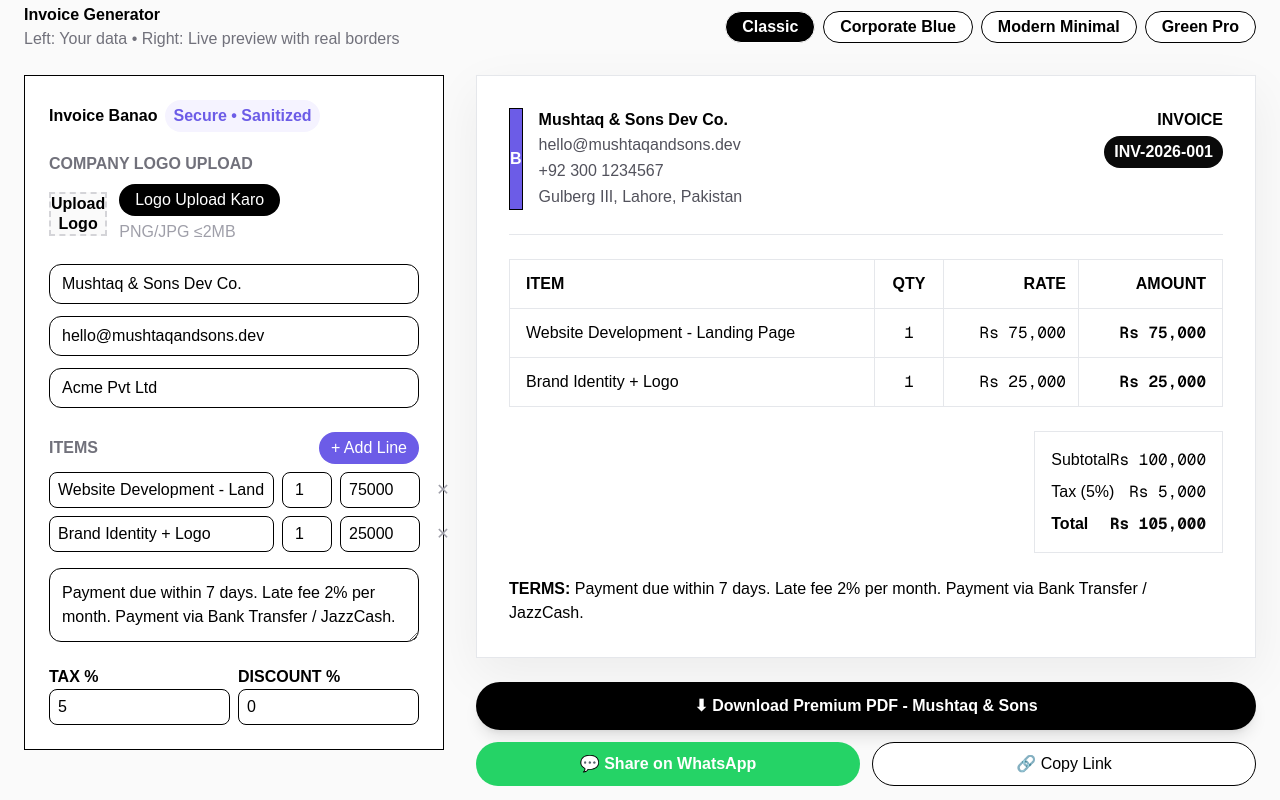
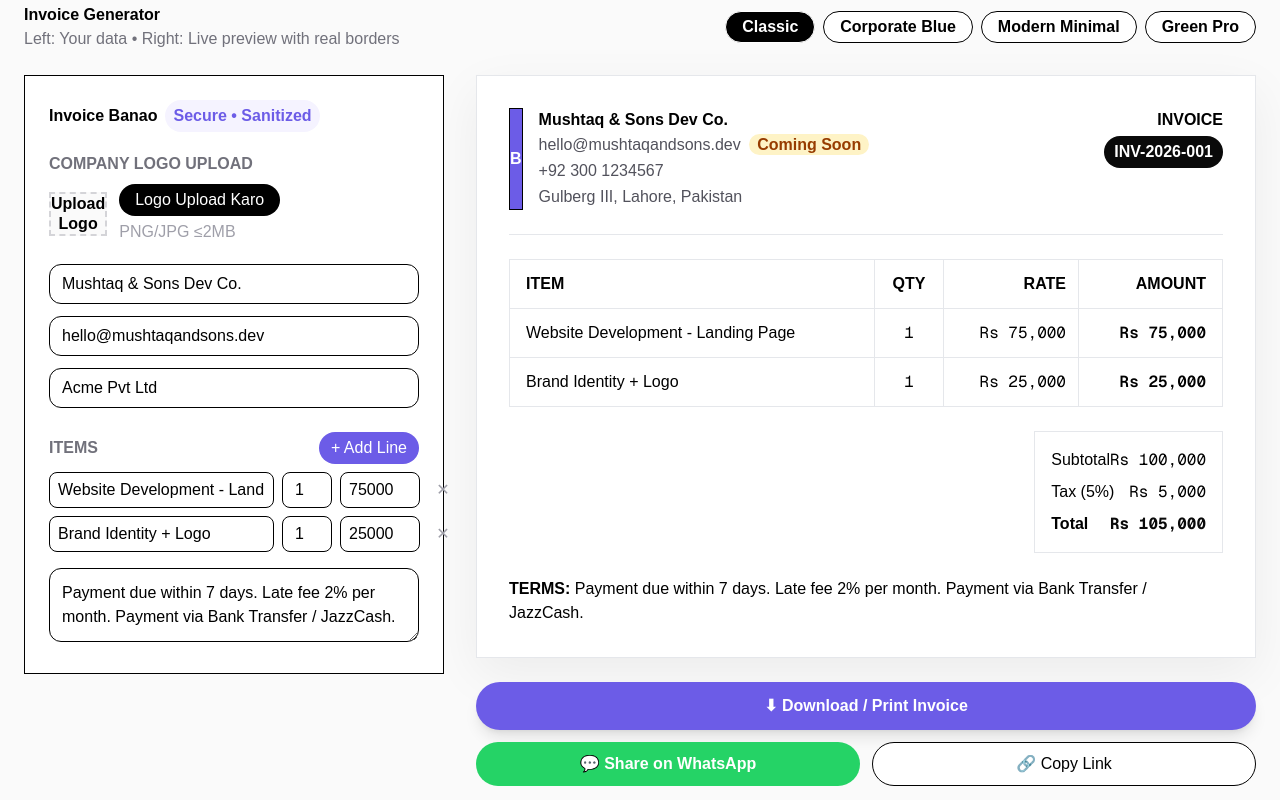
Before and after one commit to mushtaqandsonsdev/billbanao, a Next.js app: page / in a window 1280 px wide. Shown: the part 640-1440 px from the top of the page. Built offline with nearby package versions, Linux system fonts and the light colour scheme.

Commit message:
Final BillBanao - My Design + WhatsApp Fixed

```diff
--- a/app/page.tsx
+++ b/app/page.tsx
@@ -1,6 +1,5 @@
 "use client";
 import React, { useState, useRef, useEffect } from "react";
-import jsPDF from "jspdf";
 
 type Item = { id: string; name: string; qty: number; rate: number };
 type Theme = "classic" | "corporate" | "minimal" | "Green";
@@ -53,18 +52,15 @@ export default function BillBanaoFinal() {
     { id: "2", name: "Brand Identity + Logo", qty: 1, rate: 25000 },
   ]);
   const [tax, setTax] = useState(5);
-  const [discount, setDiscount] = useState(0);
-
   const subtotal = items.reduce((s, i) => s + i.qty * i.rate, 0);
   const taxAmt = (subtotal * tax) / 100;
-  const discAmt = (subtotal * discount) / 100;
-  const total = subtotal + taxAmt - discAmt;
+  const total = subtotal + taxAmt;
   const T = themes[theme];
 
   const handleLogo = (e: React.ChangeEvent<HTMLInputElement>) => {
     const file = e.target.files?.[0];
     if (file) {
-      if(file.size > 2*1024*1024){ alert("Logo must be <2MB"); return; }
+      if (file.size > 2 * 1024 * 1024) { alert("Logo must be <2MB"); return; }
       const reader = new FileReader();
       reader.onload = (ev) => setLogo(ev.target?.result as string);
       reader.readAsDataURL(file);
@@ -75,82 +71,21 @@ export default function BillBanaoFinal() {
   const updateItem = (id: string, p: Partial<Item>) => setItems(items.map((i) => (i.id === id? {...i,...p } : i)));
   const removeItem = (id: string) => setItems(items.filter((i) => i.id!== id));
 
-  const downloadPremiumPDF = () => {
-    const doc = new jsPDF();
-    const pageWidth = doc.internal.pageSize.getWidth();
-
-    // Header Gold Bar
-    doc.setFillColor(255, 199, 0);
-    doc.rect(0, 0, pageWidth, 8, "F");
-
-    doc.setFontSize(22);
-    doc.setTextColor(0,0,0);
-    doc.setFont("helvetica","bold");
-    doc.text("INVOICE", 14, 20);
-
-    doc.setFontSize(10);
-    doc.setFont("helvetica","normal");
-    doc.text(`${business.name}`, 14, 28);
-    doc.text(`${business.email} | ${business.phone}`, 14, 33);
-    doc.text(`Invoice: ${meta.number} | Date: ${meta.date}`, pageWidth-14, 28, { align: "right" });
-    doc.text(`Due: ${meta.due}`, pageWidth-14, 33, { align: "right" });
-
-    doc.setFont("helvetica","bold");
-    doc.text("Bill To:", 14, 45);
-    doc.setFont("helvetica","normal");
-    doc.text(`${client.name}`, 14, 50);
-    doc.text(`${client.address}`, 14, 55);
-
-    // Table
-    let y = 65;
-    doc.setFillColor(0,0,0);
-    doc.setTextColor(255,255,255);
-    doc.rect(14, y, pageWidth-28, 8, "F");
-    doc.text("ITEM", 16, y+5);
-    doc.text("QTY", 110, y+5);
-    doc.text("RATE", 130, y+5);
-    doc.text("AMOUNT", 170, y+5);
-
-    doc.setTextColor(0,0,0);
-    y += 12;
-    items.forEach(it => {
-      doc.text(it.name.substring(0,45), 16, y);
-      doc.text(it.qty.toString(), 110, y);
-      doc.text(`Rs ${it.rate.toLocaleString()}`, 130, y);
-      doc.text(`Rs ${(it.qty*it.rate).toLocaleString()}`, 170, y);
-      y += 7;
-      if(y > 270){ doc.addPage(); y = 20; }
-    });
-
-    y += 5;
-    doc.setFont("helvetica","bold");
-    doc.text(`Subtotal: Rs ${subtotal.toLocaleString()}`, pageWidth-14, y, { align: "right" });
-    y+=6;
-    doc.text(`Tax (${tax}%): Rs ${taxAmt.toLocaleString()}`, pageWidth-14, y, { align: "right" });
-    y+=8;
-    doc.setFontSize(12);
-    doc.text(`TOTAL: Rs ${total.toLocaleString()}`, pageWidth-14, y, { align: "right" });
-
-    doc.setFontSize(8);
-    doc.setFont("helvetica","normal");
-    doc.setTextColor(100,100,100);
-    doc.text(`Terms: ${meta.terms}`, 14, 285);
-    doc.text("Crafted with love in Lahore | BillBanao.pk by Mushtaq & Sons Dev Co.", pageWidth/2, 292, { align: "center" });
-
-    doc.save(`${meta.number}-${client.name}.pdf`);
-  };
-
-  const shareWhatsApp = () => {
-    const text = `*INVOICE ${meta.number}* from ${business.name}\n\nClient: ${client.name}\nTotal: Rs ${total.toLocaleString()}\nDue: ${meta.due}\n\nGenerated via BillBanao.pk - by Mushtaq & Sons Dev Co.`;
-    window.open(`https://wa.me/?text=${encodeURIComponent(text)}`, "_blank");
+  // --- FIXED WHATSAPP FUNCTION ---
+  const handleWhatsAppShare = () => {
+    const itemList = items.map(it => `• ${it.name} - Rs ${(it.qty*it.rate).toLocaleString()}`).join("%0A");
+    const text = `*INVOICE ${meta.number}*%0AFrom: ${business.name}%0ATo: ${client.name}%0A%0A${itemList}%0A%0ATotal: Rs ${total.toLocaleString()}%0A%0AGenerated by BillBanao.pk - Mushtaq & Sons Dev Co.`;
+    // This opens WhatsApp with pre-filled message, works on mobile + desktop
+    window.open(`https://wa.me/?text=${text}`, "_blank");
   };
 
   return (
     <div className="min-h-screen bg-white text-black selection:bg-[#6C5CE7]/20">
+      {/* NAV - SAME AS YOUR SCREENSHOT */}
       <nav className="sticky top-0 z-40 bg-white/80 backdrop-blur-xl border-b border-zinc-100">
         <div className="max-w- mx-auto px-6 h- flex justify-between items-center">
-          <div className="flex items-center gap-3">
-            {logo? <img src={logo} className="w-10 h-10 rounded-xl object-contain border" alt="logo" /> : <div className="w-10 h-10 rounded-xl bg-[#6C5CE7] text-white font-black flex items-center justify-center">B</div>}
+          <div className="flex items-center gap-2">
+            <div className="w-10 h-10 rounded-xl bg-[#6C5CE7] text-white font-black flex items-center justify-center">B</div>
             <b className="text- tracking-[-0.02em]">BillBanao</b>
           </div>
           <div className="hidden md:flex gap-6 text- font-medium">
@@ -163,6 +98,7 @@ export default function BillBanaoFinal() {
         </div>
       </nav>
 
+      {/* HERO - SAME AS YOUR SCREENSHOT */}
       <section className="max-w- mx-auto px-6 py-20 grid md:grid-cols-2 gap-12 items-center">
         <div>
           <div className="inline-flex items-center gap-2 px-3 py-1 rounded-full bg-[#F0FDF4] border border-[#BBF7D0] text-[#15803D] text- font-bold"><span className="w-2 h-2 rounded-full bg-green-500 animate-pulse"></span> Loved by 2,500+ Pakistani freelancers & agencies ✨</div>
@@ -176,7 +112,7 @@ export default function BillBanaoFinal() {
         </div>
         <div className="bg-[#F8F8FF] rounded- p-6 border shadow-[0_20px_60px_rgba(108,92,231,0.15)]">
           <div className="bg-white rounded- border p-5">
-            <div className="flex justify-between items-start"><div>{logo? <img src={logo} className="h-12 object-contain" alt="logo" /> : <div className="w-12 h-12 bg-[#6C5CE7] rounded-xl flex items-center justify-center text-white font-bold">B</div>}</div><div className="text-right"><div className="font-black text-">INVOICE</div><div className="text- font-mono mt-1 px-2 py-1 bg-zinc-100 rounded-full">{meta.number}</div></div></div>
+            <div className="flex justify-between items-start"><div className="w-12 h-12 rounded-xl bg-[#6C5CE7] text-white font-black flex items-center justify-center">B</div><div className="text-right"><div className="font-black text-">INVOICE</div><div className="text- font-mono mt-1 px-2 py-1 bg-zinc-100 rounded-full">{meta.number}</div></div></div>
             <hr className="my-4" />
             <table className="w-full text- border-collapse border"><thead><tr className={T.head}><th className="text-left p-2 border">DESCRIPTION</th><th className="p-2 border">QTY</th><th className="p-2 border">RATE</th><th className="p-2 border text-right">AMOUNT</th></tr></thead><tbody>{items.map((it) => (<tr key={it.id}><td className="p-2 border">{it.name}</td><td className="p-2 border text-center">{it.qty}</td><td className="p-2 border text-right">Rs {it.rate.toLocaleString()}</td><td className="p-2 border text-right font-bold">Rs {(it.qty * it.rate).toLocaleString()}</td></tr>))}</tbody></table>
             <div className="mt-3 text-right text- font-bold">TOTAL: Rs {total.toLocaleString()}</div>
@@ -184,6 +120,7 @@ export default function BillBanaoFinal() {
         </div>
       </section>
 
+      {/* GENERATOR - SAME AS YOUR SCREENSHOT + FIXED BUTTONS */}
       <section id="generator" className="bg-[#FAFAFA] border-y py-12">
         <div className="max-w- mx-auto px-6">
           <div className="flex flex-col md:flex-row justify-between gap-4 items-start md:items-center mb-6"><div><h2 className="font-bold text-">Invoice Generator</h2><p className="text- text-zinc-500">Left: Your data • Right: Live preview with real borders</p></div><div className="flex gap-2 flex-wrap">{(Object.keys(themes) as Theme[]).map((t) => (<button key={t} onClick={() => setTheme(t)} className={`px-4 h-8 rounded-full text- font-bold border ${theme === t? "bg-black text-white" : "bg-white"}`}>{themes[t].label}</button>))}</div></div>
@@ -191,29 +128,22 @@ export default function BillBanaoFinal() {
             <div className="bg-white rounded- border p-6 h-fit lg:sticky top-">
               <h3 className="font-bold flex items-center gap-2">Invoice Banao <span className="text- px-2 py-1 rounded-full bg-[#F5F3FF] text-[#6C5CE7]">Secure • Sanitized</span></h3>
               <div className="mt-5"><label className="text- font-bold uppercase text-zinc-500">Company Logo Upload</label><div className="mt-2 flex gap-3 items-center"><div onClick={() => fileRef.current?.click()} className="w- h- rounded- border-2 border-dashed border-zinc-300 bg-zinc-50 flex items-center justify-center cursor-pointer overflow-hidden">{logo? <img src={logo} className="w-full h-full object-contain" alt="logo" /> : <span className="text- font-bold text-center leading-tight">Upload<br />Logo</span>}</div><div><button onClick={() => fileRef.current?.click()} className="h-8 px-4 rounded-full bg-black text-white text-">Logo Upload Karo</button>{logo && <button onClick={() => setLogo(null)} className="ml-2 text- text-red-600">Remove</button>}<p className="text- text-zinc-400 mt-1">PNG/JPG ≤2MB</p></div><input ref={fileRef} type="file" accept="image/*" onChange={handleLogo} className="hidden" /></div></div>
-              <div className="mt-5 grid gap-3">
-                <input value={business.name} onChange={(e) => setBusiness({...business, name: e.target.value })} className="w-full h-10 rounded-xl border px-3 text- bg-white text-black" placeholder="Business Name" />
-                <input value={business.email} onChange={(e) => setBusiness({...business, email: e.target.value })} className="w-full h-10 rounded-xl border px-3 text- bg-white text-black" placeholder="Email" />
-                <input value={client.name} onChange={(e) => setClient({...client, name: e.target.value })} className="w-full h-10 rounded-xl border px-3 text- bg-white text-black" placeholder="Client Name" />
-              </div>
+              <div className="mt-5 grid gap-3"><input value={business.name} onChange={(e) => setBusiness({...business, name: e.target.value })} className="w-full h-10 rounded-xl border px-3 text- bg-white text-black" placeholder="Business Name" /><input value={business.email} onChange={(e) => setBusiness({...business, email: e.target.value })} className="w-full h-10 rounded-xl border px-3 text- bg-white text-black" placeholder="Email" /><input value={client.name} onChange={(e) => setClient({...client, name: e.target.value })} className="w-full h-10 rounded-xl border px-3 text- bg-white text-black" placeholder="Client Name" /></div>
               <div className="mt-6"><div className="flex justify-between items-center"><label className="text- font-bold uppercase text-zinc-500">Items</label><button onClick={addItem} className="text- bg-[#6C5CE7] text-white px-3 py-1 rounded-full">+ Add Line</button></div>{items.map((it) => (<div key={it.id} className="grid grid-cols-[1fr_50px_80px_30px] gap-2 mt-2"><input value={it.name} onChange={(e) => updateItem(it.id, { name: e.target.value })} className="h-9 rounded-lg border px-2 text- bg-white text-black" /><input type="number" value={it.qty} onChange={(e) => updateItem(it.id, { qty: Number(e.target.value) })} className="h-9 rounded-lg border px-2 text- text-center bg-white text-black" /><input type="number" value={it.rate} onChange={(e) => updateItem(it.id, { rate: Number(e.target.value) })} className="h-9 rounded-lg border px-2 text- bg-white text-black" /><button onClick={() => removeItem(it.id)} className="h-9 text-zinc-400 hover:text-black">✕</button></div>))}</div>
               <textarea value={meta.terms} onChange={(e) => setMeta({...meta, terms: e.target.value })} className="w-full mt-4 rounded-xl border p-3 text- h- bg-white text-black" placeholder="Terms & Conditions" />
-              <div className="mt-4 flex gap-2">
-                <div className="flex-1"><label className="text- font-bold">TAX %</label><input type="number" value={tax} onChange={e=>setTax(Number(e.target.value))} className="w-full h-9 border rounded-lg px-2 text- bg-white text-black" /></div>
-                <div className="flex-1"><label className="text- font-bold">DISCOUNT %</label><input type="number" value={discount} onChange={e=>setDiscount(Number(e.target.value))} className="w-full h-9 border rounded-lg px-2 text- bg-white text-black" /></div>
-              </div>
             </div>
             <div>
               <div id="invoice-preview" className="bg-white rounded- border p-8 shadow-[0_16px_48px_rgba(0,0,0,0.06)]" style={{ borderColor: T.border }}>
-                <div className="flex justify-between items-start pb-6 border-b" style={{ borderColor: T.border }}><div className="flex gap-4"><div className="w- h- rounded- border bg-zinc-50 flex items-center justify-center overflow-hidden">{logo? <img src={logo} className="w-full h-full object-contain" alt="logo" /> : <div className="w-full h-full bg-[#6C5CE7] flex items-center justify-center text-white font-bold">B</div>}</div><div><div className="font-bold">{business.name}</div><div className="text- text-zinc-600 leading-relaxed">{business.email}<br />{business.phone}<br />{business.address}</div></div></div><div className="text-right"><div className="text- font-black">INVOICE</div><div className="mt-1 px-2.5 py-1 rounded-full text- font-bold text-white inline-flex" style={{ background: T.accent }}>{meta.number}</div></div></div>
+                <div className="flex justify-between items-start pb-6 border-b" style={{ borderColor: T.border }}><div className="flex gap-4"><div className="w- h- rounded- border bg-zinc-50 flex items-center justify-center overflow-hidden">{logo? <img src={logo} className="w-full h-full object-contain" alt="logo" /> : <div className="w-full h-full bg-[#6C5CE7] flex items-center justify-center text-white font-black">B</div>}</div><div><div className="font-bold">{business.name}</div><div className="text- text-zinc-600 leading-relaxed">{business.email} <span className="ml-1 px-2 py-0.5 rounded-full bg-amber-100 text-amber-800 text- font-bold">Coming Soon</span><br />{business.phone}<br />{business.address}</div></div></div><div className="text-right"><div className="text- font-black">INVOICE</div><div className="mt-1 px-2.5 py-1 rounded-full text- font-bold text-white inline-flex" style={{ background: T.accent }}>{meta.number}</div></div></div>
                 <div className="mt-6 border rounded- overflow-hidden" style={{ borderColor: T.border }}><table className="w-full border-collapse"><thead><tr className="border-b" style={{ borderColor: T.border, background: T.headerBg }}><th className="text-left text- px-4 py-3 border-r" style={{ borderColor: T.border }}>ITEM</th><th className="text-center text- px-3 py-3 border-r w-" style={{ borderColor: T.border }}>QTY</th><th className="text-right text- px-3 py-3 border-r w-" style={{ borderColor: T.border }}>RATE</th><th className="text-right text- px-4 py-3 w-">AMOUNT</th></tr></thead><tbody>{items.map((it) => (<tr key={it.id} className="border-b last:border-0" style={{ borderColor: T.border }}><td className="px-4 py-3 text- border-r" style={{ borderColor: T.border }}>{it.name}</td><td className="px-3 py-3 text-center font-mono text- border-r" style={{ borderColor: T.border }}>{it.qty}</td><td className="px-3 py-3 text-right font-mono text- border-r" style={{ borderColor: T.border }}>Rs {it.rate.toLocaleString()}</td><td className="px-4 py-3 text-right font-mono text- font-semibold">Rs {(it.qty * it.rate).toLocaleString()}</td></tr>))}</tbody></table></div>
                 <div className="mt-6 flex justify-end"><div className="w- rounded- border p-4 space-y-2" style={{ borderColor: T.border, background: T.headerBg }}><div className="flex justify-between text-"><span>Subtotal</span><span className="font-mono">Rs {subtotal.toLocaleString()}</span></div><div className="flex justify-between text-"><span>Tax ({tax}%)</span><span className="font-mono">Rs {taxAmt.toLocaleString()}</span></div><div className="flex justify-between font-bold"><span>Total</span><span className="font-mono" style={{ color: T.accent }}>Rs {total.toLocaleString()}</span></div></div></div>
                 <div className="mt-6 text-"><b>TERMS:</b> {meta.terms}</div>
               </div>
+              {/* FIXED BUTTONS */}
               <div className="mt-6 space-y-3">
-                <button onClick={downloadPremiumPDF} className="w-full h-12 rounded-full bg-black text-white font-bold text- shadow-lg hover:bg-zinc-800 flex items-center justify-center gap-2">⬇ Download Premium PDF - Mushtaq & Sons</button>
+                <button onClick={() => window.print()} className="w-full h-12 rounded-full bg-[#6C5CE7] text-white font-bold text- shadow-lg hover:bg-[#5a4bd1] flex items-center justify-center gap-2">⬇ Download / Print Invoice</button>
                 <div className="grid grid-cols-2 gap-3">
-                  <button onClick={shareWhatsApp} className="h-11 rounded-full bg-[#25D366] text-white text- font-bold">💬 Share on WhatsApp</button>
+                  <button onClick={handleWhatsAppShare} className="h-11 rounded-full bg-[#25D366] text-white text- font-bold flex items-center justify-center gap-2">💬 Share on WhatsApp</button>
                   <button onClick={() => { navigator.clipboard.writeText(window.location.href); alert("Link copied!"); }} className="h-11 rounded-full border bg-white text- font-medium">🔗 Copy Link</button>
                 </div>
               </div>
@@ -224,7 +154,7 @@ export default function BillBanaoFinal() {
 
       <footer id="footer" className="bg-black text-white">
         <div className="max-w- mx-auto px-6 py-12 grid md:grid-cols-3 gap-10">
-          <div><div className="w-12 h-12 rounded-xl bg-white text-black flex items-center justify-center font-black">B</div><div className="mt-4 font-bold">Mushtaq & Sons Dev Co.</div><div className="text- text-zinc-400 mt-2">Official email: {business.email}</div><div className="text- text-zinc-500 mt-3">Copyright © Mushtaq & Sons Dev Co. 2026 • Built in Lahore with ♥</div></div>
+          <div><div className="w-12 h-12 rounded-xl bg-white text-black flex items-center justify-center font-black">B</div><div className="mt-4 font-bold">Mushtaq & Sons Dev Co.</div><div className="text- text-zinc-400 mt-2">Official email: {business.email}</div><div className="text- text-zinc-500 mt-3">Copyright © Mushtaq & Sons Dev Co. 2026 • Built in Lahore with ♥ • No secrets in frontend</div></div>
           <div><div className="font-semibold">Our Products</div><ul className="mt-3 space-y-2 text- text-zinc-300 list-disc pl-5"><li>BillBanao Invoice - Product 1</li><li>WhatsApp Link Tool (Next)</li><li>Portfolio Builder (Soon)</li></ul></div>
           <div><div className="font-semibold">Subscribe</div><div className="mt-4 space-y-2"><input placeholder="Name" value={nl.name} onChange={(e) => setNl({...nl, name: e.target.value })} className="w-full h-10 rounded-lg bg-white text-black px-3 text-" /><input placeholder="Email" value={nl.email} onChange={(e) => setNl({...nl, email: e.target.value })} className="w-full h-10 rounded-lg bg-white text-black px-3 text-" /><label className="flex gap-2 text- mt-2"><input type="checkbox" checked={nl.accept} onChange={(e) => setNl({...nl, accept: e.target.checked })} /> I accept privacy</label><button onClick={() => { if(nl.email && nl.accept) { setNlDone(true); setNl({name:"", email:"", business:"", accept:false}); }}} className="w-full h-10 rounded-full bg-zinc-700 text-white text- mt-2">Subscribe — Join 1,200+ founders</button>{nlDone && <div className="text- text-green-400">✓ Thanks! You joined Mushtaq & Sons family.</div>}</div></div>
         </div>
@@ -234,24 +164,24 @@ export default function BillBanaoFinal() {
         <div className="fixed inset-0 z-[100] flex items-center justify-center p-4">
           <div className="absolute inset-0 bg-black/70 backdrop-blur-sm" onClick={() => setShowAbout(false)} />
           <div className="relative bg-white rounded- max-w- w-full max-h- overflow-hidden flex flex-col md:flex-row">
-            <div className="absolute top-0 left-0 right-0 h- flex justify-between items-center px-6 border-b bg-white z-10"><div className="flex items-center gap-2"><b>About Me</b></div><button onClick={() => setShowAbout(false)} className="w-8 h-8 rounded-full bg-zinc-100 flex items-center justify-center">✕</button></div>
+            <div className="absolute top-0 left-0 right-0 h- flex justify-between items-center px-6 border-b bg-white z-10"><div className="flex items-center gap-2"><div className="w-7 h-7 rounded-lg bg-[#6C5CE7] text-white flex items-center justify-center font-bold">B</div><b>About Me</b></div><button onClick={() => setShowAbout(false)} className="w-8 h-8 rounded-full bg-zinc-100 flex items-center justify-center">✕</button></div>
             <div className="md:w- bg-[#F5F3FF] p-6 pt- overflow-auto">
               <div className="bg-black text-white rounded- p-3 flex items-center gap-3"><div className="text- px-2 py-1 rounded-full bg-white/20">FOUNDER & CEO</div><div className="font-bold text-">Ubaid Bin Mushtaq</div></div>
               <div className="grid grid-cols-2 gap-3 mt-5"><div className="bg-white rounded- p-3 border"><div className="text- text-zinc-500 font-bold">📍 LOCATION</div><div className="text- font-semibold mt-1">Lahore, PK</div></div><div className="bg-white rounded- p-3 border"><div className="text- text-zinc-500 font-bold">EXPERIENCE</div><div className="text- font-semibold mt-1">Self-Taught • 20s</div></div></div>
               <div className="mt-4 flex gap-2 items-center">
-                <a href="https://instagram.com/ch_ubaid_17" target="_blank" className="w-9 h-9 rounded-full bg-gradient-to-br from-purple-600 via-pink-500 to-orange-400 text-white flex items-center justify-center">IG</a>
-                <a href="https://facebook.com/Ubaid1M" target="_blank" className="w-9 h-9 rounded-full bg-[#1877F2] text-white flex items-center justify-center">f</a>
+                <a href="https://instagram.com/ch_ubaid_17" target="_blank" className="w-9 h-9 rounded-full bg-gradient-to-br from-purple-600 via-pink-500 to-orange-400 text-white flex items-center justify-center text-">IG</a>
+                <a href="https://facebook.com/Ubaid1M" target="_blank" className="w-9 h-9 rounded-full bg-[#1877F2] text-white flex items-center justify-center text-">f</a>
               </div>
             </div>
             <div className="flex-1 p-6 pt- overflow-auto">
               <h2 className="text- font-[900]">Ubaid Bin Mushtaq</h2>
-              <p className="text- mt-3 text-zinc-700 leading-relaxed">I&apos;m Ubaid Bin Mushtaq, self-taught developer from Lahore. I started Mushtaq & Sons Dev Co. with a mission: build world-class micro-SaaS tools that Pakistani freelancers can afford — most free.</p>
-              <div className="flex gap-3 mt-5"><a href="https://wa.me/92371021332" target="_blank" className="flex-1 h-11 rounded-full bg-[#22C55E] text-white font-bold flex items-center justify-center text-">WhatsApp Me</a><a href="mailto:ubaidmushtaq434@gmail.com" className="flex-1 h-11 rounded-full bg-black text-white font-bold flex items-center justify-center text-">Email Me</a></div>
+              <p className="text- mt-3 text-zinc-700 leading-relaxed">I&apos;m Ubaid Bin Mushtaq, self-taught developer from Lahore. Founder of Mushtaq & Sons Dev Co. - mission to build free micro-SaaS for Pakistan.</p>
+              <div className="flex gap-3 mt-5"><a href="https://wa.me/923000000000" target="_blank" className="flex-1 h-11 rounded-full bg-[#22C55E] text-white font-bold flex items-center justify-center text-">WhatsApp Me</a><a href="mailto:ubaidmushtaq434@gmail.com" className="flex-1 h-11 rounded-full bg-black text-white font-bold flex items-center justify-center text-">Email Me</a></div>
             </div>
           </div>
         </div>
       )}
-      {showTerms && (<div className="fixed inset-0 z-[100] flex items-center justify-center p-4"><div className="absolute inset-0 bg-black/70" onClick={() => setShowTerms(false)} /><div className="relative bg-white rounded- max-w- w-full p-8"><h2 className="font-bold text-">Terms Kya Hai?</h2><p className="mt-3 text- leading-relaxed">Terms = Invoice ke rules. Example: Payment 7 days me, 2% late fee, JazzCash/Bank Transfer. Ye field client ko batata hai kab aur kaise pay karna hai.</p><button onClick={() => setShowTerms(false)} className="mt-5 w-full h-10 rounded-full bg-black text-white text-">Samajh Gaya</button></div></div>)}
+      {showTerms && (<div className="fixed inset-0 z-[100] flex items-center justify-center p-4"><div className="absolute inset-0 bg-black/70" onClick={() => setShowTerms(false)} /><div className="relative bg-white rounded- max-w- w-full p-8"><h2 className="font-bold text-">Terms Kya Hai?</h2><p className="mt-3 text- leading-relaxed">Terms = Invoice ke rules. Example: Payment 7 days me, 2% late fee, JazzCash/Bank Transfer.</p><button onClick={() => setShowTerms(false)} className="mt-5 w-full h-10 rounded-full bg-black text-white text-">Samajh Gaya</button></div></div>)}
     </div>
   );
 }
```
